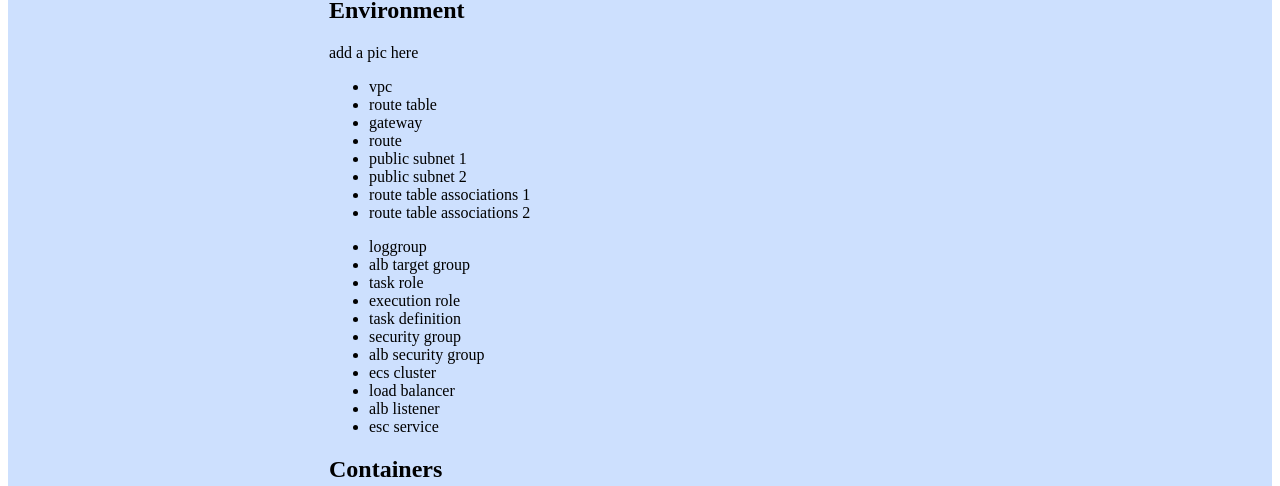
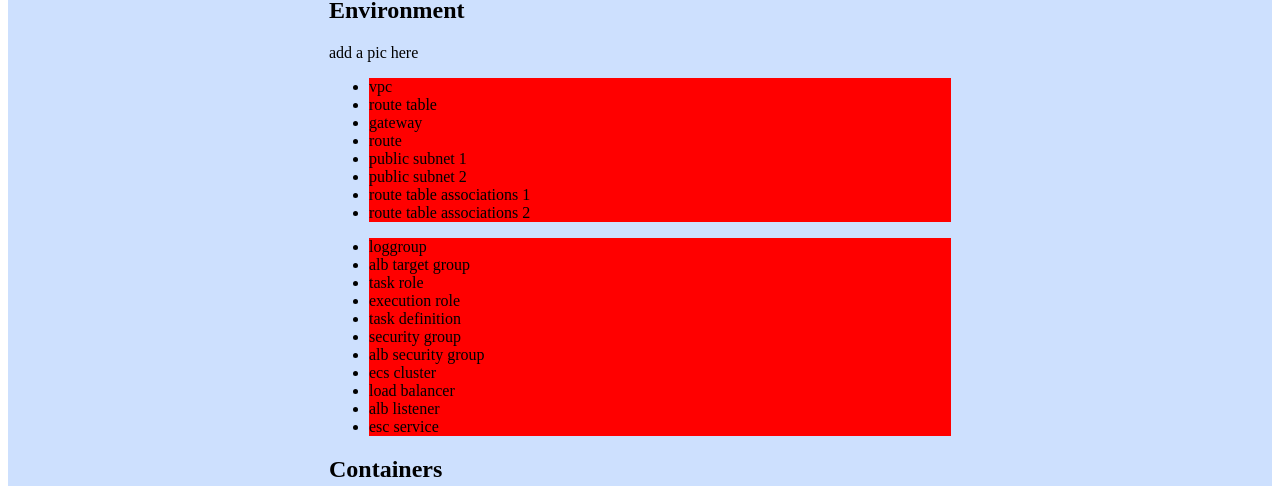
Before and after one commit to try-cascade/cascade-gui, a Next.js app: page / in a window 1280 px wide. Shown: the part 132-618 px from the top of the page. Built offline with nearby package versions, Linux system fonts and the light colour scheme; no server answers.

Commit message:
worked resources + sse for destroy/deploy
Co-authored-by: Anne Tiotuico <amtiotuico@gmail.com>
Co-authored-by: Natalie Thompson <Natalie.A.Thompson@outlook.com>
Co-authored-by: Rona Hsu <ronahsu@gmail.com>

```diff
--- a/pages/index.js
+++ b/pages/index.js
@@ -1,8 +1,8 @@
 
 // import Image from 'next/image'
 import EventSource from 'eventsource';
-import { ElasticLoadBalancingV2 as ELBv2, DescribeLoadBalancersCommand } from "@aws-sdk/client-elastic-load-balancing-v2"
-import { EC2Client, DescribeVpcsCommand } from "@aws-sdk/client-ec2";
+// import { ElasticLoadBalancingV2 as ELBv2, DescribeLoadBalancersCommand } from "@aws-sdk/client-elastic-load-balancing-v2"
+// import { EC2Client, DescribeVpcsCommand } from "@aws-sdk/client-ec2";
 import { useEffect, useState } from 'react'
 import AddServiceModal from '../components/AddServiceModal'
 import ViewServiceModal from '../components/ViewServiceModal'
@@ -15,6 +15,32 @@ export default function Home() {
   const [viewService, setViewService] = useState(false) // think about this scaled for 10 different services
   const [containers, setContainers] = useState([])
   const [deployed, setDeployed] = useState(true)
+
+  // env-stack (8 resources) -- use deployed
+  // - backend has a route for vpcStatus
+  //   - vpc available then default state should be true
+  //   - do we use useEffect? for initial rendering?
+  const [vpc, setVpc] = useState(false)
+  const [routeTable, setRouteTable] = useState(false)
+  const [gateway, setGateway] = useState(false)
+  const [route, setRoute] = useState(false)
+  const [pubSub1, setPubSub1] = useState(false)
+  const [pubSub2, setPubSub2] = useState(false)
+  const [routeTableAssoc1, setRouteTableAssoc1] = useState(false)
+  const [routeTableAssoc2, setRouteTableAssoc2] = useState(false)
+
+  // service-stack (11 resources) -- how to set them true when it's already deployed?
+  const [logGroup, setLogGroup] = useState(false)
+  const [albTargetGroup, setAlbTargetGroup] = useState(false)
+  const [taskRole, setTaskRole] = useState(false)
+  const [executionRole, setExecutionRole] = useState(false)
+  const [taskDefinition, setTaskDefinition] = useState(false)
+  const [securityGroup, setSecurityGroup] = useState(false)
+  const [ecsCluster, setEcsCluster] = useState(false)
+  const [albSecurityGroup, setAlbSecurityGroup] = useState(false)
+  const [loadBalancer, setLoadBalancer] = useState(false)
+  const [albListener, setAlbListener] = useState(false)
+  const [ecsService, setEcsService] = useState(false)
 
 //   {
 //     "name": "bakery",
@@ -61,22 +87,23 @@ export default function Home() {
     // };
 
     // await fetch('http://localhost:3005/terraform/generate', requestOptions)
-    streamTfData(); // can see data streaming on browser console
+    await streamTfData('msg', 'Creation', true); // can see data streaming on browser console
     // await fetch('http://localhost:3005/terraform/deploy', requestOptions)
     // await fetch('http://localhost:3005/terraform/msg') // testing with dummy route
-    // setDeployed(true);
+    setDeployed(true);
   }
 
   const handleDestroy = async () => {
-    const requestOptions = {
-      method: 'POST',
-      headers: {
-        'Content-Type': 'application/json',
-        'Accept': 'application/json'
-      },
-    };
+    // const requestOptions = {
+    //   method: 'POST',
+    //   headers: {
+    //     'Content-Type': 'application/json',
+    //     'Accept': 'application/json'
+    //   },
+    // };
 
-    await fetch('http://localhost:3005/terraform/destroy', requestOptions)
+    // await fetch('http://localhost:3005/terraform/destroy', requestOptions)
+    await streamTfData('destroy', 'Destruction', true)
     setDeployed(false);
     // change button color to red
     // have a pop up to confirm destroy
@@ -86,16 +113,13 @@ export default function Home() {
   // then we want the user to visit the site
   // then we want the user to visit X-Ray to view traces of their first visit
   const handleVisitSite = async () => {
-    const response = await fetch('http://localhost:3005/aws/services');
-    const { envName, region, credentials } = await response.json();
-
-    const client = new ELBv2({ region, credentials });
-
-    const command = new DescribeLoadBalancersCommand({ Names: [`cs-${envName}-lb`]});
-    const res = await client.send(command)
-    const dnsName = res.LoadBalancers[0].DNSName;
-
-    window.open(`http://${dnsName}`, '_blank');
+    const response = await fetch('http://localhost:3005/aws/website');
+    const url = await response.json()
+    if (url.error) {
+      console.log(url.error)
+      return
+    }
+    window.open(url.url, '_blank');
   }
 
   const handleVisitXray = async () => {
@@ -126,8 +150,8 @@ export default function Home() {
         }
       ]
     }
-    const client = new EC2Client({ region, credentials }); // get config from above?
-    const command = new DescribeVpcsCommand(input); // what is input?
+    const client = new EC2Client({ region, credentials });
+    const command = new DescribeVpcsCommand(input);
     const res = await client.send(command);
     console.log(res.Vpcs, "<--- all Vpcs")
     console.log(res.Vpcs[0].State, "<--- response from AWS") // if length === 1; if res.Vpcs[0].State === "available", then it's there
@@ -136,11 +160,58 @@ export default function Home() {
   // checkVpcStatus();
 
   // SSE test
-  const streamTfData = () => {
-    const source = new EventSource("http://localhost:3005/terraform/msg");
+  const streamTfData = async (path, action, setBool) => {
+    const response = await fetch('http://localhost:3005/aws/services');
+    const { envName } = await response.json();
+
+    const source = new EventSource(`http://localhost:3005/terraform/${path}`); // GET request?
 
     source.onmessage = event => {
       console.log("received event");
+
+      // env stack
+      if (event.data.includes(`(cs-${envName}-vpc): ${action} complete`)) {
+        setVpc(setBool)
+      } else if (event.data.includes(`(cs-${envName}-table): ${action} complete`)) {
+        setRouteTable(setBool)
+      } else if (event.data.includes(`(cs-${envName}-internet-gateway): ${action} complete`)) {
+        setGateway(setBool)
+      } else if (event.data.includes(`(cs-${envName}-route): ${action} complete`)) {
+        setRoute(setBool)
+      } else if (event.data.includes(`(cs-${envName}-public-1): ${action} complete`)) {
+        setPubSub1(setBool)
+      } else if (event.data.includes(`(cs-${envName}-public-2): ${action} complete`)) {
+        setPubSub2(setBool)
+      } else if (event.data.includes(`(cs-${envName}-sub-assoc-1): ${action} complete`)) {
+        setRouteTableAssoc1(setBool)
+      } else if (event.data.includes(`(cs-${envName}-sub-assoc-2): ${action} complete`)) {
+        setRouteTableAssoc2(setBool)
+      }
+      // service stack
+        else if (event.data.includes(`(ecs--cs-${envName}-loggroup): ${action} complete`)) {
+        setLogGroup(setBool)
+      } else if (event.data.includes(`(cs-${envName}-target-group): ${action} complete`)) {
+        setAlbTargetGroup(setBool)
+      } else if (event.data.includes(`(cs-${envName}-task-role): ${action} complete`)) {
+        setTaskRole(setBool)
+      } else if (event.data.includes(`(cs-${envName}-execution-role): ${action} complete`)) {
+        setExecutionRole(setBool)
+      } else if (event.data.includes(`(cs-${envName}-task-definition): ${action} complete`)) {
+        setTaskDefinition(setBool)
+      } else if (event.data.includes(`(cs-${envName}-security-group): ${action} complete`)) {
+        setSecurityGroup(setBool)
+      } else if (event.data.includes(`(cs-${envName}-alb-security-group): ${action} complete`)) {
+        setAlbSecurityGroup(setBool)
+      } else if (event.data.includes(`(cs-${envName}-cluster): ${action} complete`)) {
+        setEcsCluster(setBool)
+      } else if (event.data.includes(`(cs-${envName}-lb): ${action} complete`)) {
+        setLoadBalancer(setBool)
+      } else if (event.data.includes(`(cs-${envName}-alb-listener): ${action} complete`)) {
+        setAlbListener(setBool)
+      } else if (event.data.includes(`(cs-${envName}-service): ${action} complete`)) {
+        setEcsService(setBool)
+      }
+
       console.log(event.data, "<--- event data");
     };
 
@@ -148,8 +219,20 @@ export default function Home() {
       console.error("EventSource failed.");
     };
 
-    console.log(source, "<--- source");
+    source.addEventListener('close', () => {
+      console.log('Source Closed')
+      source.close()
+    });
   };
+
+  const notReady = {
+    backgroundColor: 'red'
+  }
+
+  const ready = {
+    backgroundColor: 'green'
+  }
+
 
   // streamTfData();
 
@@ -171,28 +254,28 @@ export default function Home() {
           <h2>Environment</h2>
           <p>add a pic here</p>
           <ul>
-            <li>vpc</li>
-            <li>route table</li>
-            <li>gateway</li>
-            <li>route</li>
-            <li>public subnet 1</li>
-            <li>public subnet 2</li>
-            <li>route table associations 1</li>
-            <li>route table associations 2</li>
+            <li style={vpc ? ready : notReady}>vpc</li>
+            <li style={routeTable ? ready : notReady}>route table</li>
+            <li style={gateway ? ready : notReady}>gateway</li>
+            <li style={route ? ready : notReady}>route</li>
+            <li style={pubSub1 ? ready : notReady}>public subnet 1</li>
+            <li style={pubSub2 ? ready : notReady}>public subnet 2</li>
+            <li style={routeTableAssoc1 ? ready : notReady}>route table associations 1</li>
+            <li style={routeTableAssoc2 ? ready : notReady}>route table associations 2</li>
           </ul>
 
           <ul>
-            <li>loggroup</li>
-            <li>alb target group</li>
-            <li>task role</li>
-            <li>execution role</li>
-            <li>task definition</li>
-            <li>security group</li>
-            <li>alb security group</li>
-            <li>ecs cluster</li>
-            <li>load balancer</li>
-            <li>alb listener</li>
-            <li>esc service</li>
+            <li style={logGroup ? ready : notReady}>loggroup</li>
+            <li style={albTargetGroup ? ready : notReady}>alb target group</li>
+            <li style={taskRole ? ready : notReady}>task role</li>
+            <li style={executionRole ? ready : notReady}>execution role</li>
+            <li style={taskDefinition ? ready : notReady}>task definition</li>
+            <li style={securityGroup ? ready : notReady}>security group</li>
+            <li style={albSecurityGroup ? ready : notReady}>alb security group</li>
+            <li style={ecsCluster ? ready : notReady}>ecs cluster</li>
+            <li style={loadBalancer ? ready : notReady}>load balancer</li>
+            <li style={albListener ? ready : notReady}>alb listener</li>
+            <li style={ecsService ? ready : notReady}>esc service</li>
           </ul>
 
           <h2>Containers</h2>
--- a/styles/Services.module.css
+++ b/styles/Services.module.css
@@ -5,3 +5,11 @@
   width: 100%;
   justify-items: center;
 }
+
+.ready {
+  background-color: green;
+}
+
+.not-ready {
+  background-color: red;
+}
```
Also changed, not shown: 1 other file (tests, documents, lock files or other folders).
